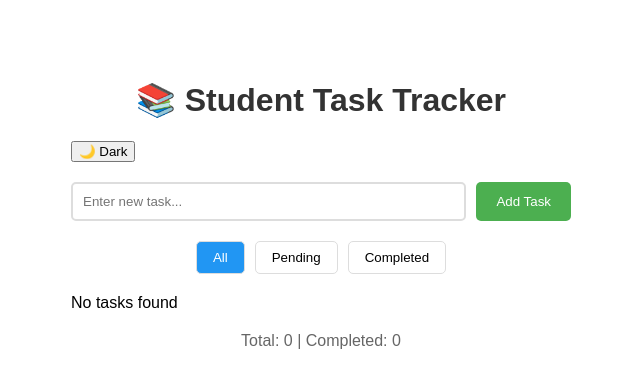
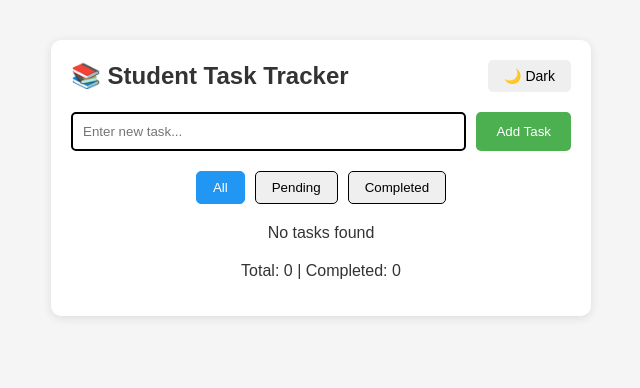
Before and after one commit to gowrims2006/student-task-tracker, a React (Vite) app: page / in a window 1280 px wide. Shown: the top 388 px of the page, without its empty margins (319-959 px from the left). Built offline with nearby package versions, Linux system fonts and the light colour scheme.

Commit message:
Update App.css

```diff
--- a/src/App.css
+++ b/src/App.css
@@ -1,12 +1,64 @@
+body {
+  margin: 0;
+  transition: background 0.3s;
+}
+
+body.light {
+  background: #f5f5f5;
+}
+
+body.dark {
+  background: #1a1a1a;
+}
+
 .app {
   max-width: 500px;
   margin: 40px auto;
   padding: 20px;
   font-family: Arial, sans-serif;
+  border-radius: 10px;
+  transition: all 0.3s;
+}
+
+.app.light {
+  background: white;
+  color: #333;
+  box-shadow: 0 2px 10px rgba(0,0,0,0.1);
+}
+
+.app.dark {
+  background: #2d2d2d;
+  color: #f5f5f5;
+  box-shadow: 0 2px 10px rgba(255,255,255,0.1);
+}
+
+.header {
+  display: flex;
+  justify-content: space-between;
+  align-items: center;
+  margin-bottom: 20px;
 }
 
 h1 {
-  text-align: center;
+  margin: 0;
+  font-size: 24px;
+}
+
+.theme-toggle {
+  padding: 8px 16px;
+  border: none;
+  border-radius: 5px;
+  cursor: pointer;
+  font-size: 14px;
+}
+
+.app.light.theme-toggle {
+  background: #333;
+  color: white;
+}
+
+.app.dark.theme-toggle {
+  background: #f5f5f5;
   color: #333;
 }
 
@@ -19,8 +71,19 @@ h1 {
 .task-form input {
   flex: 1;
   padding: 10px;
-  border: 2px solid #ddd;
+  border: 2px solid;
   border-radius: 5px;
+}
+
+.app.light.task-form input {
+  border-color: #ddd;
+  background: white;
+}
+
+.app.dark.task-form input {
+  border-color: #555;
+  background: #1a1a1a;
+  color: white;
 }
 
 .task-form button {
@@ -41,19 +104,27 @@ h1 {
 
 .filters button {
   padding: 8px 16px;
-  border: 1px solid #ddd;
-  background: white;
+  border: 1px solid;
   border-radius: 5px;
   cursor: pointer;
+}
+
+.app.light.filters button {
+  border-color: #ddd;
+  background: white;
+  color: #333;
+}
+
+.app.dark.filters button {
+  border-color: #555;
+  background: #1a1a1a;
+  color: #f5f5f5;
 }
 
 .filters button.active {
   background: #2196F3;
   color: white;
-}
-
-.task-list {
-  margin: 20px 0;
+  border-color: #2196F3;
 }
 
 .task-item {
@@ -62,8 +133,15 @@ h1 {
   gap: 10px;
   padding: 12px;
   margin: 8px 0;
+  border-radius: 5px;
+}
+
+.app.light.task-item {
   background: #f5f5f5;
-  border-radius: 5px;
+}
+
+.app.dark.task-item {
+  background: #1a1a1a;
 }
 
 .task-item.done span {
@@ -81,8 +159,15 @@ h1 {
   cursor: pointer;
 }
 
-.stats {
+.stats,.empty {
   text-align: center;
-  color: #666;
   margin-top: 20px;
 }
+
+.app.light.stats,.app.light.empty {
+  color: #666;
+}
+
+.app.dark.stats,.app.dark.empty {
+  color: #aaa;
+}
```
